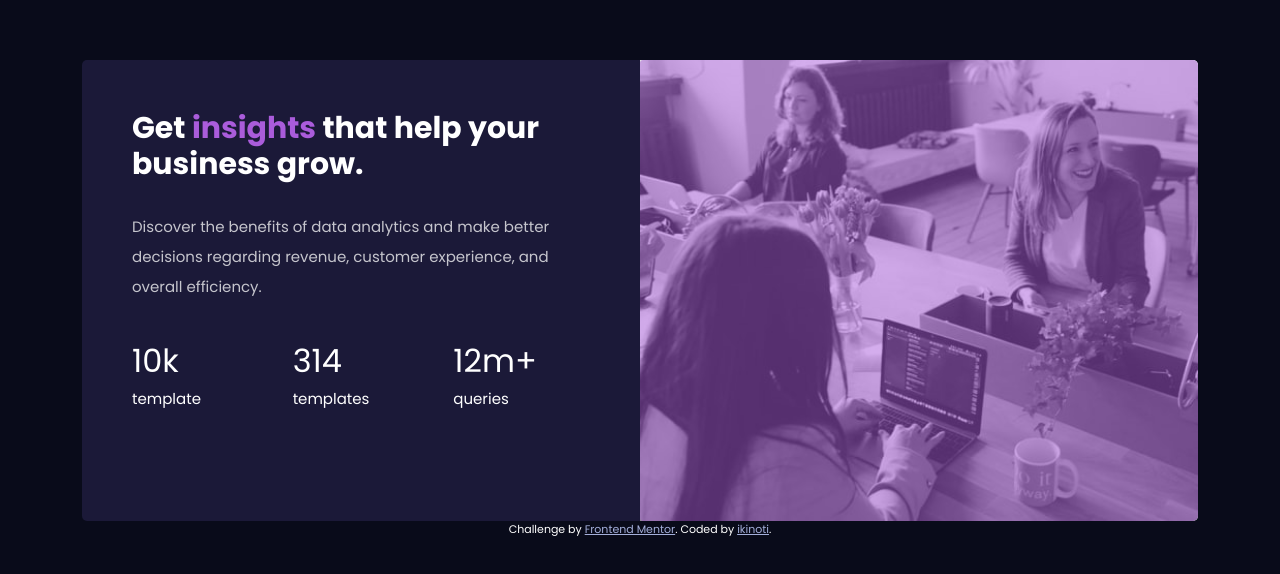
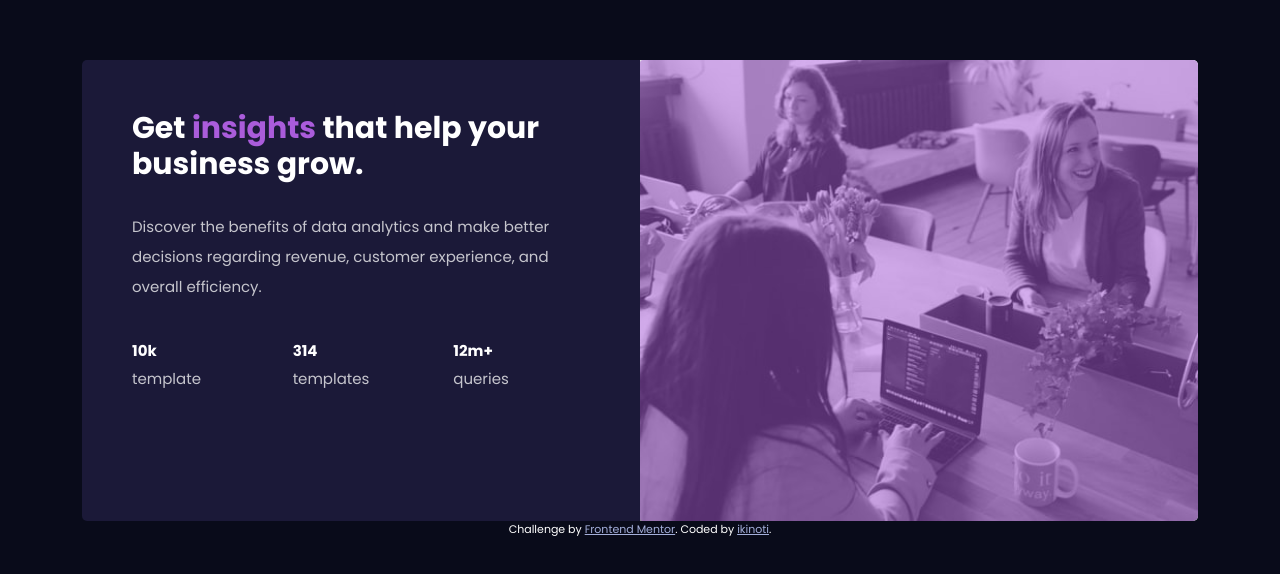
Before and after one commit to ikinoti/stats-preview-card-component-main, a plain HTML site: page index.html in a window 1280 px wide. Shown: the part 190-764 px from the top of the page. Drawn offline with nearby package versions, Linux system fonts and the light colour scheme.

Commit message:
final style sheet commit

```diff
--- a/styles.css
+++ b/styles.css
@@ -48,8 +48,13 @@ h1 span {
   margin-top: 40px;
 }
 
-.stats span {
-  display: block;
+.stats h2 {
+  /* display: block; */
+  font-weight: bold;
+  font-size: 15px;
+}
+.stats p {
+  color: hsla(0, 0%, 100%, 0.75);
 }
 
 .attribution {
@@ -81,9 +86,4 @@ h1 span {
   .st {
     margin: 12px 0;
   }
-
-  .st span {
-    font-weight: 700px;
-    font-size: 15px;
-  }
 }
```
